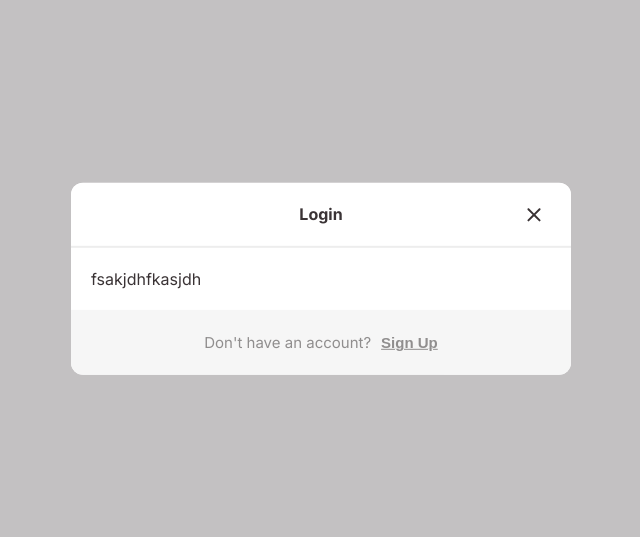
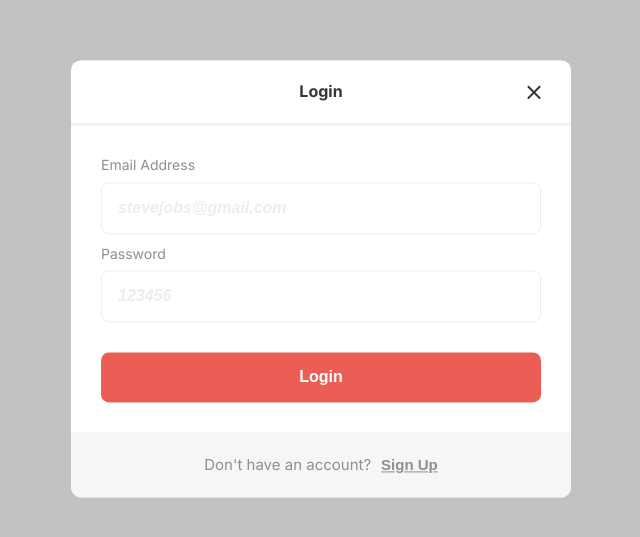
Before and after one commit to kyle-lambert/roomify, a React app in the folder client/: page / in a window 1280 px wide. Shown: the part 121-658 px from the top of the page, without its empty margins (319-959 px from the left). Built offline with nearby package versions, Linux system fonts and the light colour scheme.

Commit message:
Added login form to login modal

```diff
--- a/client/public/index.html
+++ b/client/public/index.html
@@ -5,7 +5,7 @@
     <meta name="viewport" content="width=device-width, initial-scale=1" />
     <link rel="preconnect" href="https://fonts.gstatic.com" />
     <link
-      href="https://fonts.googleapis.com/css2?family=Inter:wght@300;400;700;800&display=swap"
+      href="https://fonts.googleapis.com/css2?family=Inter:wght@400;500;700;800&display=swap"
       rel="stylesheet"
     />
     <title>Roomify</title>
--- /dev/null
+++ b/client/src/components/buttons/Button/Button.js
@@ -0,0 +1,21 @@
+import React from "react";
+import "./Button.scss";
+
+function Button(props) {
+  const { children, buttonSecondary, buttonFullWidth, ...rest } = props;
+
+  const generateClassNames = (array = []) => {
+    if (buttonSecondary) array.push("Button--secondary");
+    if (buttonFullWidth) array.push("Button--full-width");
+
+    return array.join(" ");
+  };
+
+  return (
+    <button {...rest} className={generateClassNames(["Button"])}>
+      {children}
+    </button>
+  );
+}
+
+export default Button;
--- /dev/null
+++ b/client/src/components/buttons/Button/Button.scss
@@ -0,0 +1,27 @@
+@import "../../../styles/partials/variables";
+
+.Button {
+  display: inline-block;
+  padding: 16px;
+  font-size: inherit;
+  font-weight: 700;
+  color: $white;
+  background-color: $red;
+  border-radius: 8px;
+
+  &:hover {
+    background-color: $red-dark;
+  }
+
+  &--secondary {
+    background-color: $green;
+
+    &:hover {
+      background-color: $green-dark;
+    }
+  }
+
+  &--full-width {
+    width: 100%;
+  }
+}
--- /dev/null
+++ b/client/src/components/forms/FormInputGroup/FormInputGroup.js
@@ -0,0 +1,13 @@
+import React from "react";
+import "./FormInputGroup.scss";
+
+function FormInputGroup({ inputLabel, ...rest }) {
+  return (
+    <div className="FormInputGroup">
+      {inputLabel && <label className="FormInputGroup__label">{inputLabel}</label>}
+      <input {...rest} className="FormInputGroup__input" />
+    </div>
+  );
+}
+
+export default FormInputGroup;
--- /dev/null
+++ b/client/src/components/forms/FormInputGroup/FormInputGroup.scss
@@ -0,0 +1,35 @@
+@import "../../../styles/partials/variables";
+
+.FormInputGroup {
+  &__label {
+    display: block;
+    margin-bottom: 7px;
+    font-size: 14px;
+    font-weight: 400;
+    cursor: pointer;
+    color: $grey;
+  }
+
+  &__input {
+    position: relative;
+    width: 100%;
+    padding: 16px;
+    font-size: 16px;
+    font-weight: 700;
+    color: $black;
+    background-color: $white;
+    border: 1px solid $border-grey;
+    border-radius: 8px;
+
+    &:focus {
+      background-color: $background-grey;
+    }
+
+    &::placeholder {
+      color: $border-grey;
+      font-style: italic;
+      font-weight: inherit;
+      font-size: 16px;
+    }
+  }
+}
--- /dev/null
+++ b/client/src/components/forms/LoginForm/LoginForm.js
@@ -0,0 +1,27 @@
+import React from "react";
+import "./LoginForm.scss";
+
+import FormInputGroup from "../FormInputGroup/FormInputGroup";
+import Button from "../../buttons/Button/Button";
+
+function LoginForm(props) {
+  return (
+    <form action="" className="LoginForm">
+      <div className="LoginForm__item">
+        <FormInputGroup
+          inputLabel="Email Address"
+          name="emailAddress"
+          placeholder="stevejobs@gmail.com"
+        />
+      </div>
+      <div className="LoginForm__item">
+        <FormInputGroup inputLabel="Password" name="password" placeholder="123456" />
+      </div>
+      <div className="LoginForm__item">
+        <Button buttonFullWidth>Login</Button>
+      </div>
+    </form>
+  );
+}
+
+export default LoginForm;
--- /dev/null
+++ b/client/src/components/forms/LoginForm/LoginForm.scss
@@ -0,0 +1,10 @@
+.LoginForm {
+  &__item {
+    margin-bottom: 10px;
+
+    &:last-child {
+      margin-top: 30px;
+      margin-bottom: unset;
+    }
+  }
+}
--- a/client/src/components/modals/LoginModal/LoginModal.js
+++ b/client/src/components/modals/LoginModal/LoginModal.js
@@ -1,15 +1,18 @@
 import React from "react";
-import "./LoginModal.scss";
 
 import Modal from "../Modal/Modal";
 import ModalHeader from "../ModalHeader/ModalHeader";
+import ModalContent from "../ModalContent/ModalContent";
 import ModalFooter from "../ModalFooter/ModalFooter";
+import LoginForm from "../../forms/LoginForm/LoginForm";
 
 function LoginModal(props) {
   return (
     <Modal>
       <ModalHeader heading="Login" />
-      <div className="LoginModal">fsakjdhfkasjdh</div>
+      <ModalContent>
+        <LoginForm />
+      </ModalContent>
       <ModalFooter displayCopy="Don't have an account?" buttonLabel="Sign Up" />
     </Modal>
   );
--- a/client/src/components/modals/LoginModal/LoginModal.scss
+++ /dev/null
@@ -1,5 +0,0 @@
-@import "../../../styles/partials/variables";
-
-.LoginModal {
-  padding: 20px;
-}
--- a/client/src/components/modals/Modal/Modal.scss
+++ b/client/src/components/modals/Modal/Modal.scss
@@ -7,8 +7,8 @@
   width: 100%;
   background-color: $white;
   overflow: hidden;
-  border-top-left-radius: 12px;
-  border-top-right-radius: 12px;
+  border-top-left-radius: 10px;
+  border-top-right-radius: 10px;
 
   @media (min-width: $tablet) {
     top: 50%;
@@ -16,9 +16,7 @@
     bottom: unset;
     transform: translate(-50%, -50%);
     width: 500px;
-    max-height: 90%;
     height: auto;
-    max-height: 90%;
-    border-radius: 12px;
+    border-radius: 10px;
   }
 }
--- /dev/null
+++ b/client/src/components/modals/ModalContent/ModalContent.js
@@ -0,0 +1,8 @@
+import React from "react";
+import "./ModalContent.scss";
+
+function ModalContent({ children }) {
+  return <div className="ModalContent">{children}</div>;
+}
+
+export default ModalContent;
--- /dev/null
+++ b/client/src/components/modals/ModalContent/ModalContent.scss
@@ -0,0 +1,5 @@
+.ModalContent {
+  padding: 30px;
+  max-height: 600px;
+  overflow-x: scroll;
+}
--- a/client/src/components/modals/ModalFooter/ModalFooter.scss
+++ b/client/src/components/modals/ModalFooter/ModalFooter.scss
@@ -22,5 +22,9 @@
     font-weight: 700;
     color: $grey;
     text-decoration: underline;
+
+    &:hover {
+      color: $black;
+    }
   }
 }
--- a/client/src/components/modals/SignUpModal/SignUpModal.js
+++ b/client/src/components/modals/SignUpModal/SignUpModal.js
@@ -1,15 +1,15 @@
 import React from "react";
-import "./SignUpModal.scss";
 
 import Modal from "../Modal/Modal";
 import ModalHeader from "../ModalHeader/ModalHeader";
+import ModalContent from "../ModalContent/ModalContent";
 import ModalFooter from "../ModalFooter/ModalFooter";
 
 function SignUpModal(props) {
   return (
     <Modal>
       <ModalHeader heading="Sign Up" />
-      <div className="SignUpModal">fsakjdhfkasjdh</div>
+      <ModalContent>hjsdkjf</ModalContent>
       <ModalFooter displayCopy="Already have an account?" buttonLabel="Login" />
     </Modal>
   );
--- a/client/src/components/modals/SignUpModal/SignUpModal.scss
+++ /dev/null
@@ -1,5 +0,0 @@
-@import "../../../styles/partials/variables";
-
-.SignUpModal {
-  padding: 20px;
-}
```
